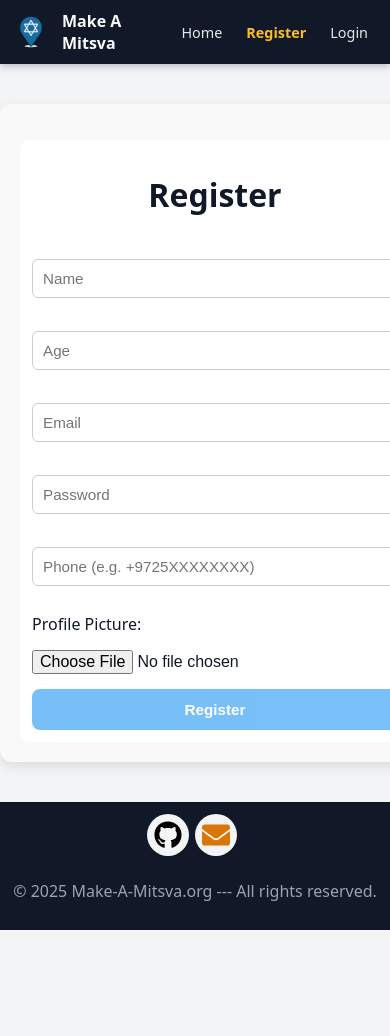
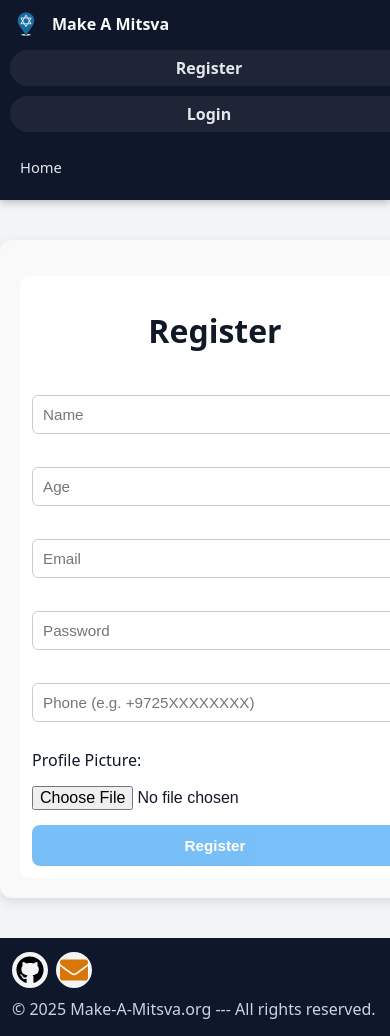
Before and after one commit to idan55/makeAMitsva.orgF, a React (Vite) app: page /register in a window 390 px wide. Shown: the top 1036 px of the page. Before the commit the page ends 930 px from the top, so only its background shows below. Built offline with nearby package versions, Linux system fonts and the light colour scheme.

Commit message:
Improve mobile header and footer responsiveness

```diff
--- a/components/Header.jsx
+++ b/components/Header.jsx
@@ -7,60 +7,53 @@ function Header() {
   const { user, logout } = useContext(AuthContext);
   const navigate = useNavigate();
 
+  const handleLogout = () => {
+    logout();
+    navigate("/");
+  };
+
   return (
-    <header style={{ display: "flex", alignItems: "center", gap: "12px" }}>
-      <NavLink to="/" style={{ display: "flex", alignItems: "center", gap: "10px", marginRight: "20px", textDecoration: "none", color: "inherit" }}>
+    <header className="site-header">
+      <div className="header-row">
+        <NavLink to="/" className="brand-link">
           <img
             src="/logo.png"
             alt="Make A Mitsva logo"
-          style={{ width: "42px", height: "42px", objectFit: "contain" }}
+            className="brand-logo"
           />
-        <h1 style={{ margin: 0 }}>Make A Mitsva</h1>
+          <h1 className="brand-title">Make A Mitsva</h1>
         </NavLink>
 
-      <NavLink to="/" style={{ marginRight: "12px" }}>Home</NavLink>
+        <div className="header-actions">
+          {user?.role === "admin" && (
+            <NavLink to="/admin" className="admin-link">
+              Admin
+            </NavLink>
+          )}
 
-      {!user && (
+          {user ? (
+            <button className="logout-button" onClick={handleLogout}>
+              Logout
+            </button>
+          ) : (
             <>
-          <NavLink to="/register" style={{ marginRight: "12px" }}>
+              <NavLink to="/register" className="pill-link">
                 Register
               </NavLink>
-          <NavLink to="/login" style={{ marginRight: "12px" }}>
+              <NavLink to="/login" className="pill-link">
                 Login
               </NavLink>
             </>
           )}
+        </div>
+      </div>
 
-      {user && (
-        <>
-          <NavLink to="/myaccount" style={{ marginRight: "12px" }}>
-            My Account
+      <nav className="nav-links" aria-label="Primary">
+        <NavLink to="/" end>
+          Home
         </NavLink>
-          {user.role === "admin" && (
-            <NavLink to="/admin" style={{ marginRight: "12px", color: "#e53935" }}>
-              Admin
-            </NavLink>
-          )}
-          <button
-            onClick={() => {
-              logout();
-              navigate("/");
-            }}
-            style={{
-              padding: "6px 12px",
-              borderRadius: "6px",
-              cursor: "pointer",
-              fontWeight: "bold",
-              border: "1px solid #c62828",
-              background: "#e53935",
-              color: "white",
-              boxShadow: "0 2px 6px rgba(0,0,0,0.2)",
-            }}
-          >
-            Logout
-          </button>
-        </>
-      )}
+        {user && <NavLink to="/myaccount">My Account</NavLink>}
+      </nav>
     </header>
   );
 }
--- a/src/App.css
+++ b/src/App.css
@@ -16,60 +16,149 @@ body {
 
 /* ===== Header / Footer ===== */
 
-header {
-  background: #111827;
-  color: #f9fafb;
-  padding: 16px 24px;
+.site-header {
+  background: #0f172a;
+  color: #f8fafc;
+  padding: calc(12px + env(safe-area-inset-top, 0px)) calc(16px + env(safe-area-inset-right, 0px)) 12px calc(16px + env(safe-area-inset-left, 0px));
+  display: flex;
+  flex-direction: column;
+  gap: 6px;
+  box-shadow: 0 2px 8px rgba(0, 0, 0, 0.25);
+  box-sizing: border-box;
+  width: 100%;
+  position: sticky;
+  top: 0;
+  z-index: 20;
+}
+
+.header-row {
   display: flex;
   align-items: center;
-  gap: 24px;
-  box-shadow: 0 2px 8px rgba(0,0,0,0.25);
-  box-sizing: border-box;
-  width: 100vw;
-  margin-left: calc(50% - 50vw);
+  justify-content: space-between;
+  gap: 12px;
+  flex-wrap: wrap;
 }
 
-header h1 {
-  margin: 0;
-  font-size: 1.4rem;
-  font-weight: 600;
+.brand-link {
+  display: inline-flex;
+  align-items: center;
+  gap: 10px;
+  text-decoration: none;
+  color: inherit;
+  min-width: 0;
 }
 
-header a {
+.brand-logo {
+  width: 42px;
+  height: 42px;
+  object-fit: contain;
+}
+
+.brand-title {
+  margin: 0;
+  font-size: 1.35rem;
+  font-weight: 700;
+  white-space: nowrap;
+}
+
+.nav-links {
+  display: flex;
+  align-items: center;
+  gap: 10px;
+  flex-wrap: wrap;
+  margin-top: 4px;
+  padding: 4px 0 2px;
+  overflow-x: auto;
+  -webkit-overflow-scrolling: touch;
+}
+
+.nav-links a {
   color: #e5e7eb;
   text-decoration: none;
-  margin-right: 12px;
-  font-size: 0.95rem;
+  padding: 8px 12px;
+  border-radius: 12px;
+  font-size: 0.98rem;
+  white-space: nowrap;
+  transition: background 0.12s ease, color 0.12s ease;
 }
 
-header a.active {
+.nav-links a.active {
   color: #fbbf24;
-  font-weight: 600;
+  background: rgba(251, 191, 36, 0.15);
+  font-weight: 700;
 }
 
-header a:hover {
+.nav-links a:hover {
   color: #fbbf24;
+}
+
+.header-actions {
+  display: flex;
+  align-items: center;
+  gap: 10px;
+  flex-wrap: wrap;
+  justify-content: flex-end;
+}
+
+.pill-link {
+  color: #e5e7eb;
+  background: rgba(255, 255, 255, 0.06);
+  border-radius: 999px;
+  padding: 7px 14px;
+  text-decoration: none;
+  font-weight: 600;
+  transition: background 0.12s ease, color 0.12s ease;
+}
+
+.pill-link:hover {
+  background: rgba(255, 255, 255, 0.15);
+  color: #fbbf24;
+}
+
+.admin-link {
+  color: #fecdd3;
+  background: rgba(239, 68, 68, 0.18);
+  padding: 7px 12px;
+  border-radius: 10px;
+  text-decoration: none;
+  font-weight: 700;
+}
+
+.logout-button {
+  background: #e53935;
+  color: #fff;
+  border: 1px solid #c62828;
+  padding: 8px 14px;
+  border-radius: 10px;
+  font-weight: 700;
+  cursor: pointer;
+  box-shadow: 0 2px 8px rgba(0, 0, 0, 0.18);
+}
+
+.logout-button:hover {
+  background: #dc2626;
 }
 
 .site-footer {
   margin-top: auto;
-  padding: 16px 24px;
-  background: #111827;
-  color: #9ca3af;
+  padding: 14px calc(16px + env(safe-area-inset-right, 0px)) calc(16px + env(safe-area-inset-bottom, 0px)) calc(16px + env(safe-area-inset-left, 0px));
+  background: #0f172a;
+  color: #cbd5e1;
   display: flex;
   align-items: center;
   justify-content: space-between;
+  gap: 12px;
+  flex-wrap: wrap;
   box-sizing: border-box;
-  width: 100vw;
-  margin-left: calc(50% - 50vw);
+  width: 100%;
 }
 
 .social-link {
   display: inline-flex;
   align-items: center;
   justify-content: center;
-  width: 42px;
-  height: 42px;
+  width: 40px;
+  height: 40px;
   border-radius: 50%;
   background: #f3f4f6;
   margin-right: 10px;
@@ -79,6 +168,10 @@ header a:hover {
 .social-link:hover {
   transform: translateY(-2px);
   box-shadow: 0 4px 10px rgba(0, 0, 0, 0.15);
+}
+
+.footer-text {
+  margin: 0;
 }
 
 .social-icons {
@@ -190,36 +283,23 @@ form button[type="submit"]:disabled {
 
 /* ===== Responsive tweaks ===== */
 @media (max-width: 900px) {
-  header {
-    flex-wrap: nowrap;
-    gap: 12px;
-    justify-content: space-between;
-    overflow-x: auto;
-  }
-
-  header h1 {
+  .brand-title {
     font-size: 1.2rem;
   }
 
   .map-window-wrapper {
     flex-direction: column;
+    gap: 12px;
   }
 
   .map-wrapper,
   .window-wrapper {
+    width: 100%;
     flex: 1 1 auto;
-    width: 100%;
   }
 
-  .site-footer {
-    flex-direction: row;
-    flex-wrap: nowrap;
-    gap: 12px;
-    text-align: left;
-  }
-
-  .social-link {
-    margin-right: 6px;
+  .window-wrapper {
+    margin-top: 4px;
   }
 
   .content {
@@ -228,27 +308,38 @@ form button[type="submit"]:disabled {
 }
 
 @media (max-width: 640px) {
-  header {
-    padding: 12px 16px;
-    flex-direction: row;
-    align-items: center;
-    gap: 8px;
-    flex-wrap: nowrap;
-    overflow-x: auto;
-    width: 100vw;
-    margin-left: calc(50% - 50vw);
+  .site-header {
+    gap: 10px;
+    padding: calc(10px + env(safe-area-inset-top, 0px)) calc(12px + env(safe-area-inset-right, 0px)) 12px calc(12px + env(safe-area-inset-left, 0px));
   }
 
-  header a {
-    margin-right: 8px;
-    display: inline-block;
-    padding: 2px 0;
+  .header-row {
+    flex-direction: column;
+    align-items: flex-start;
+    gap: 10px;
   }
 
-  header button {
-    width: auto;
-    margin-top: 0;
-    white-space: nowrap;
+  .header-actions {
+    width: 100%;
+    justify-content: flex-start;
+  }
+
+  .brand-logo {
+    width: 36px;
+    height: 36px;
+  }
+
+  .brand-title {
+    font-size: 1.1rem;
+  }
+
+  .nav-links {
+    width: 100%;
+    padding-bottom: 6px;
+  }
+
+  .nav-links::-webkit-scrollbar {
+    display: none;
   }
 
   .map-container-style {
@@ -259,6 +350,10 @@ form button[type="submit"]:disabled {
   form,
   .window-wrapper {
     box-shadow: none;
+  }
+
+  form {
+    padding: 12px;
   }
 
   .content {
@@ -276,42 +371,61 @@ form button[type="submit"]:disabled {
   }
 
   .site-footer {
-    width: 100vw;
-    margin-left: calc(50% - 50vw);
-    padding-left: 16px;
-    padding-right: 16px;
+    flex-direction: column;
+    align-items: flex-start;
+    gap: 10px;
+    text-align: left;
+    padding-left: calc(12px + env(safe-area-inset-left, 0px));
+    padding-right: calc(12px + env(safe-area-inset-right, 0px));
+    padding-bottom: calc(16px + env(safe-area-inset-bottom, 0px));
+  }
+
+  input[type="range"] {
+    width: 100%;
+    margin: 10px 0;
   }
 }
 
 @media (max-width: 480px) {
-  header {
-    padding: 8px 10px;
-    gap: 6px;
+  .site-header {
+    padding: calc(8px + env(safe-area-inset-top, 0px)) calc(10px + env(safe-area-inset-right, 0px)) 10px calc(10px + env(safe-area-inset-left, 0px));
   }
 
-  header h1 {
+  .brand-title {
     font-size: 1rem;
   }
 
-  header a {
-    font-size: 0.9rem;
+  .brand-logo {
+    width: 32px;
+    height: 32px;
   }
 
-  header img {
-    width: 30px;
-    height: 30px;
+  .nav-links a {
+    font-size: 0.92rem;
+    padding: 7px 10px;
+  }
+
+  .header-actions {
+    flex-direction: column;
+    align-items: stretch;
+  }
+
+  .pill-link,
+  .admin-link,
+  .logout-button {
+    width: 100%;
+    text-align: center;
+    display: block;
   }
 
   .content {
     padding: 10px;
   }
 
-  .site-footer {
-    padding: 12px 10px;
-    flex-direction: column;
-    gap: 8px;
-    text-align: center;
-    align-items: center;
+  .social-link {
+    width: 36px;
+    height: 36px;
+    margin-right: 8px;
   }
 }
 
@@ -404,42 +518,3 @@ select {
   overflow: hidden;
   box-shadow: 0 8px 20px rgba(15, 23, 42, 0.15);
 }
-
-/* ===== Responsive ===== */
-
-@media (max-width: 900px) {
-  .map-window-wrapper {
-    flex-direction: column;
-    gap: 12px;
-  }
-
-  .map-wrapper,
-  .window-wrapper {
-    width: 100%;
-  }
-
-  .window-wrapper {
-    margin-top: 4px;
-  }
-}
-
-@media (max-width: 600px) {
-  header {
-    flex-wrap: nowrap;
-    gap: 8px;
-    overflow-x: auto;
-  }
-
-  .content {
-    padding: 14px;
-  }
-
-  form {
-    padding: 12px;
-  }
-
-  input[type="range"] {
-    width: 100%;
-    margin: 10px 0;
-  }
-}
```
Lines whose indentation alone changed are shown as unchanged.
